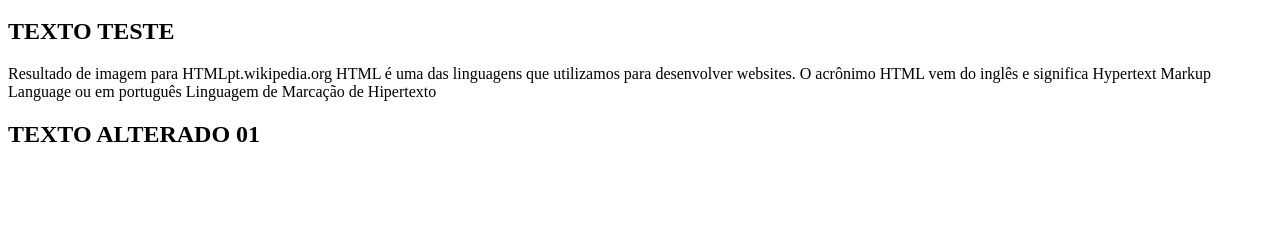
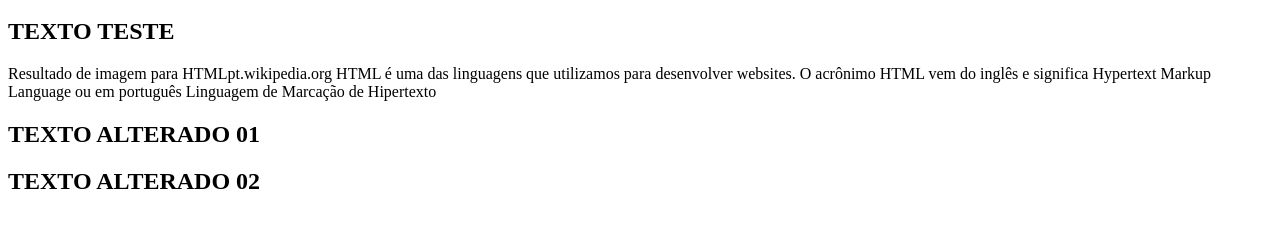
Before and after one commit to kgeidson/curso-git, a plain HTML site: page index.html in a window 1280 px wide. Shown: the part 48-276 px from the top of the page. Drawn offline with Linux system fonts and the light colour scheme.

Commit message:
Alteraco 02

```diff
--- a/index.html
+++ b/index.html
@@ -10,5 +10,6 @@
 		inglês e significa Hypertext Markup Language
 		ou em português Linguagem de Marcação de Hipertexto
 		<h2>TEXTO ALTERADO 01</h2>
+		<h2>TEXTO ALTERADO 02</h2>
 	</BODY>
 </HTML>
```
